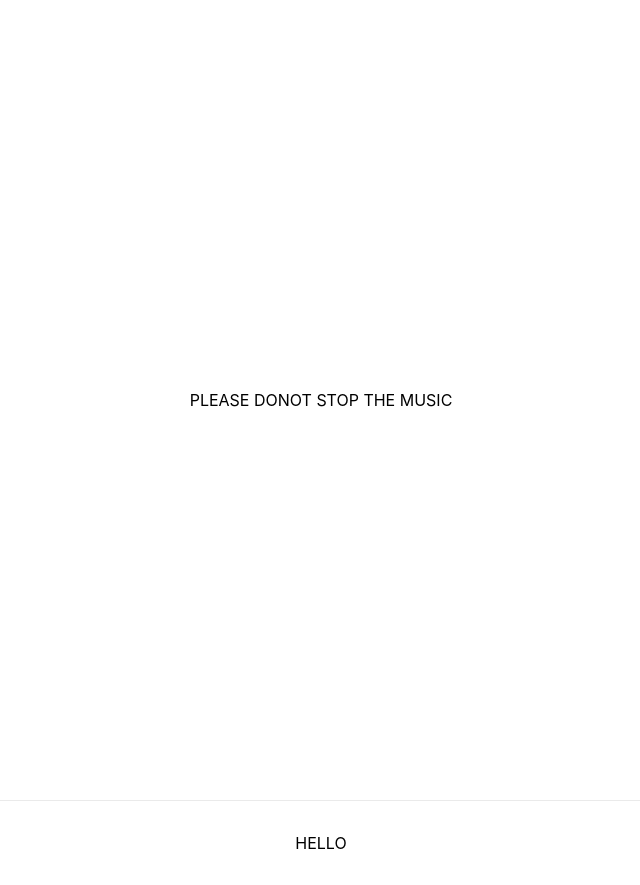
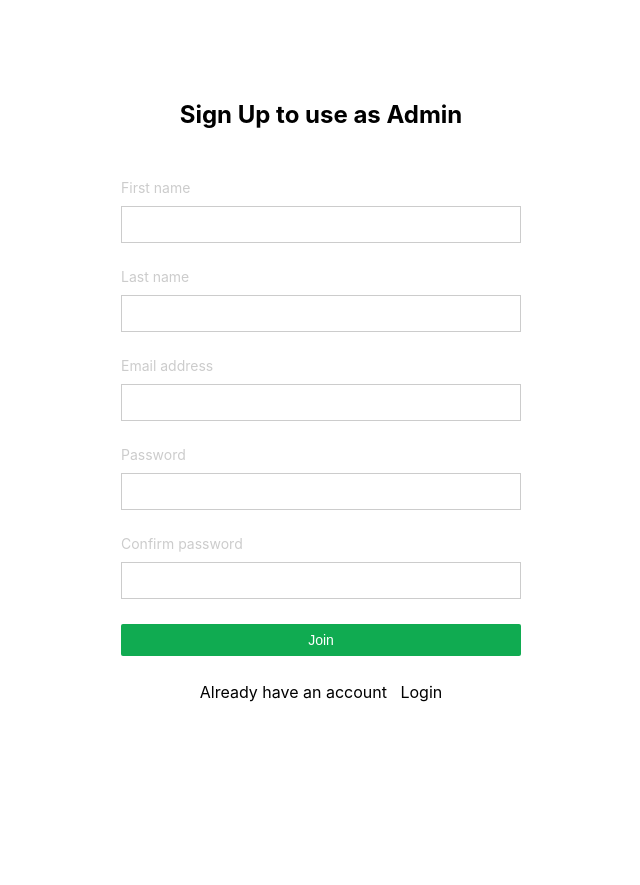
Before and after one commit to lape15/cms-frontend, a Next.js app: page / in a window 1280 px wide. Shown: the whole page, without its empty margins (319-959 px from the left). After the commit the page ends 800 px from the top, so only its background shows below. Built offline with nearby package versions, Linux system fonts and the light colour scheme.

Commit message:
Added more pages

```diff
--- a/next.config.js
+++ b/next.config.js
@@ -3,6 +3,9 @@ const nextConfig = {
   reactStrictMode: true,
   swcMinify: true,
   styledComponents: true,
+  env: {
+    API_END_POINT: process.env.API_END_POINT,
+  },
 };
 
 module.exports = nextConfig;
--- a/package.json
+++ b/package.json
@@ -13,6 +13,7 @@
     "@types/react": "18.0.25",
     "@types/react-dom": "18.0.8",
     "@types/styled-components": "^5.1.26",
+    "axios": "^1.1.3",
     "babel-plugin-styled-components": "^2.0.7",
     "eslint": "8.27.0",
     "eslint-config-next": "13.0.3",
--- /dev/null
+++ b/pages/dashboard.tsx
@@ -0,0 +1,6 @@
+import styled from "styled-components";
+
+const Dashboard = () => {
+  return <div style={{ color: "red" }}>Dashboarddd</div>;
+};
+export default Dashboard;
--- a/pages/index.tsx
+++ b/pages/index.tsx
@@ -1,19 +1,134 @@
 import Head from "next/head";
 import Image from "next/image";
 import styles from "../styles/Home.module.css";
+import styled from "styled-components";
+import axios from "axios";
+import { Input } from "./components/input";
+import Link from "next/link";
+import React, { useState } from "react";
 
+const LoginWrapper = styled.section`
+  display: flex;
+  height: 100vh;
+  flex-flow: column nowrap;
+  width: 100%;
+  padding: 80px;
+  align-items: center;
+
+  & h3 {
+    margin-block-start: 10px;
+  }
+  @screen (max-width:512px) {
+    padding: 20px;
+  }
+`;
+
+const Form = styled.form`
+  display: flex;
+  flex-flow: column nowrap;
+  gap: 5px;
+  width: 400px;
+  margin: 10px auto;
+  @screen (max-width:512px) {
+    width: 100%;
+  }
+`;
+
+const Button = styled.button`
+  width: 100%;
+  padding: 8px 20px;
+  color: white;
+  font-size: 14px;
+  background: #10ab51;
+  margin-block-start: 20px;
+  cursor: pointer;
+  border-radius: 2px;
+  border: none;
+`;
+
+const userObj = {
+  firstName: "",
+  email: "",
+  lastName: "",
+  password: "",
+  confirmPassword: "",
+};
 export default function Home() {
+  const [user, setUser] = useState(userObj);
+
+  const upDateDetails = (key: string, value: string | number | boolean) => {
+    setUser({
+      ...user,
+      [key]: value,
+    });
+  };
+
+  const handleUserSignup = async (e: React.SyntheticEvent) => {
+    e.preventDefault();
+    const errors = [];
+
+    for (let key in user) {
+      if (!user[key as keyof typeof user]) errors.push(key);
+    }
+    if (errors.length !== 0) {
+      alert("Please fill in input fields!");
+      return;
+    }
+    try {
+      const data = await axios.post(
+        `${process.env.API_END_POINT!}signup`,
+        user
+      );
+      console.log(data);
+    } catch (err) {
+      console.log(err);
+    }
+  };
+
   return (
-    <div className={styles.container}>
-      <Head>
-        <title>Create Next App</title>
-        <meta name="description" content="Generated by create next app" />
-        <link rel="icon" href="/favicon.ico" />
-      </Head>
-
-      <main className={styles.main}>PLEASE DONOT STOP THE MUSIC</main>
-
-      <footer className={styles.footer}>HELLO</footer>
-    </div>
+    <LoginWrapper onSubmit={handleUserSignup}>
+      <h2>Sign Up to use as Admin</h2>
+      <Form>
+        <Input
+          value={user.firstName}
+          type="text"
+          label="First name"
+          upDater={upDateDetails}
+          prop="firstName"
+        />
+        <Input
+          value={user.lastName}
+          type="text"
+          label="Last name"
+          upDater={upDateDetails}
+          prop="lastName"
+        />
+        <Input
+          value={user.email}
+          type="email"
+          label="Email address"
+          upDater={upDateDetails}
+          prop="email"
+        />
+        <Input
+          value={user.password}
+          type="password"
+          label="Password"
+          upDater={upDateDetails}
+          prop="password"
+        />
+        <Input
+          value={user.confirmPassword}
+          type="password"
+          label="Confirm password"
+          upDater={upDateDetails}
+          prop="confirmPassword"
+        />
+        <Button type="submit">Join</Button>
+      </Form>
+      <p>
+        Already have an account &nbsp; <Link href="/login">Login</Link>
+      </p>
+    </LoginWrapper>
   );
 }
```
Also changed, not shown: pages/helper/helper.ts (added, +12 -0 lines), pages/login.tsx (+29 -4 lines), 1 other file (tests, documents, lock files or other folders).
